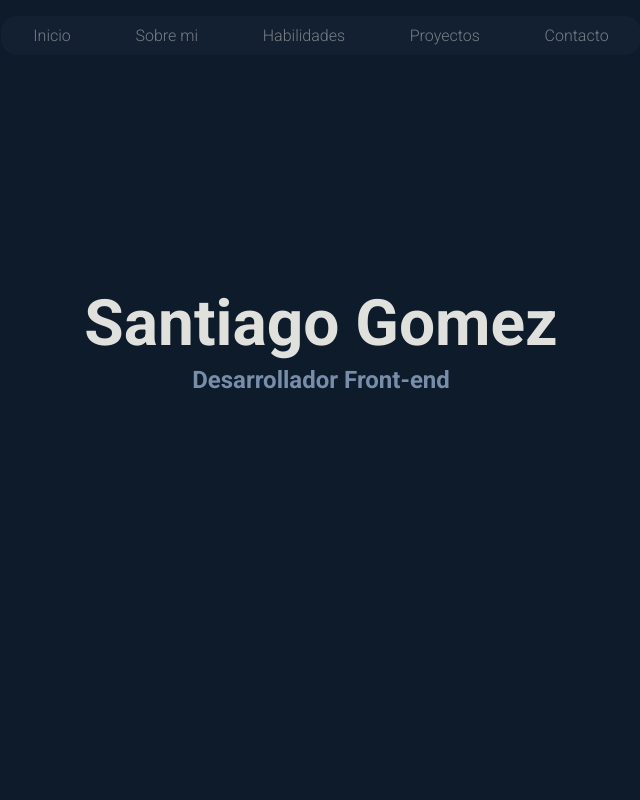
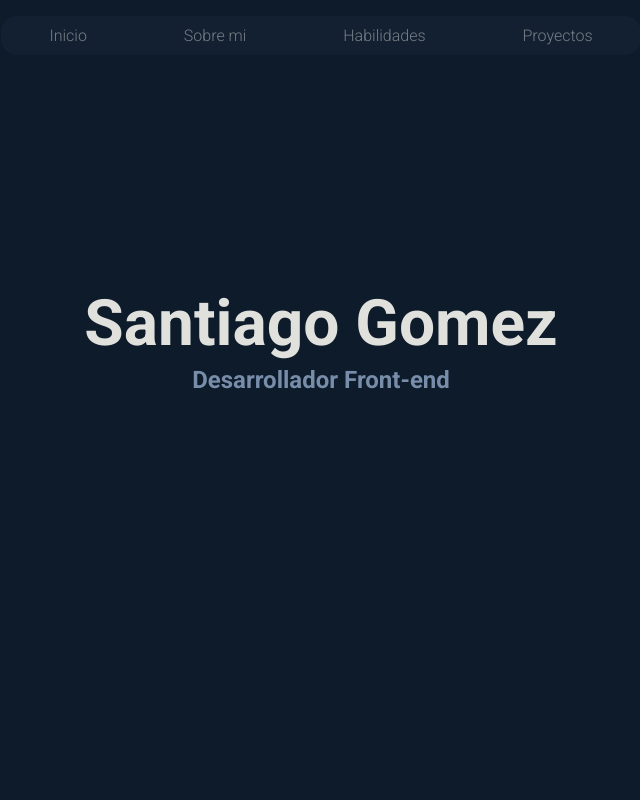
Before and after one commit to SantiG11/portfolio, a React (Vite) app: page / in a window 1280 px wide. Shown: the top 800 px of the page, without its empty margins (319-959 px from the left). Built offline with nearby package versions, Linux system fonts and the light colour scheme.

Commit message:
Corrected nav bar styles to be over any other element

```diff
--- a/src/App.jsx
+++ b/src/App.jsx
@@ -8,7 +8,6 @@ function App() {
     { id: "SobreMi", label: "Sobre mi" },
     { id: "Habilidades", label: "Habilidades" },
     { id: "Proyectos", label: "Proyectos" },
-    { id: "Contacto", label: "Contacto" },
   ];
 
   const sectionRefs = sections.reduce((acc, section) => {
--- a/src/components/Contact/ContactStyle.css
+++ b/src/components/Contact/ContactStyle.css
@@ -20,12 +20,10 @@ a {
   justify-content: center;
   gap: 10px;
   text-decoration: none;
-
   background-color: var(--background-dark);
 }
 
 a div {
-  z-index: 1;
   background-color: var(--background-dark);
 }
 
@@ -39,7 +37,6 @@ a div svg {
 
 .mail-container {
   position: relative;
-
   width: fit-content;
   flex-grow: 1;
 }
--- a/src/components/NavBar/NavBarStyles.css
+++ b/src/components/NavBar/NavBarStyles.css
@@ -1,18 +1,18 @@
 header {
   position: fixed;
+  top: 0;
+  left: 50%;
+  transform: translateX(-50%);
+  padding: 1rem 5px;
+  z-index: 20;
 }
 
 nav {
-  position: fixed;
-  top: 1rem;
-  left: 50%;
   border-radius: 1rem;
   overflow: hidden;
-  transform: translateX(-50%);
   background-color: var(--secondary-color-dark);
   min-width: 500px;
   width: 50vw;
-  z-index: 10;
   opacity: 0.5;
   transition: opacity 2s ease;
 }
@@ -20,6 +20,7 @@ nav {
 nav:hover {
   opacity: 1;
   transition: opacity 0.5s ease;
+  z-index: 20;
 }
 
 .nav-options {
--- a/src/components/Skills/SkillsStyles.css
+++ b/src/components/Skills/SkillsStyles.css
@@ -14,7 +14,6 @@
   display: flex;
   justify-content: space-between;
   gap: 2rem;
-
   width: 100%;
   flex-wrap: wrap;
 }
@@ -22,7 +21,6 @@
 .skill-container {
   font-weight: bold;
   display: flex;
-
   justify-content: center;
   align-items: center;
   gap: 1rem;
```
Also changed, not shown: src/assets/Logic/showTooltip.js (deleted, +0 -12 lines).
